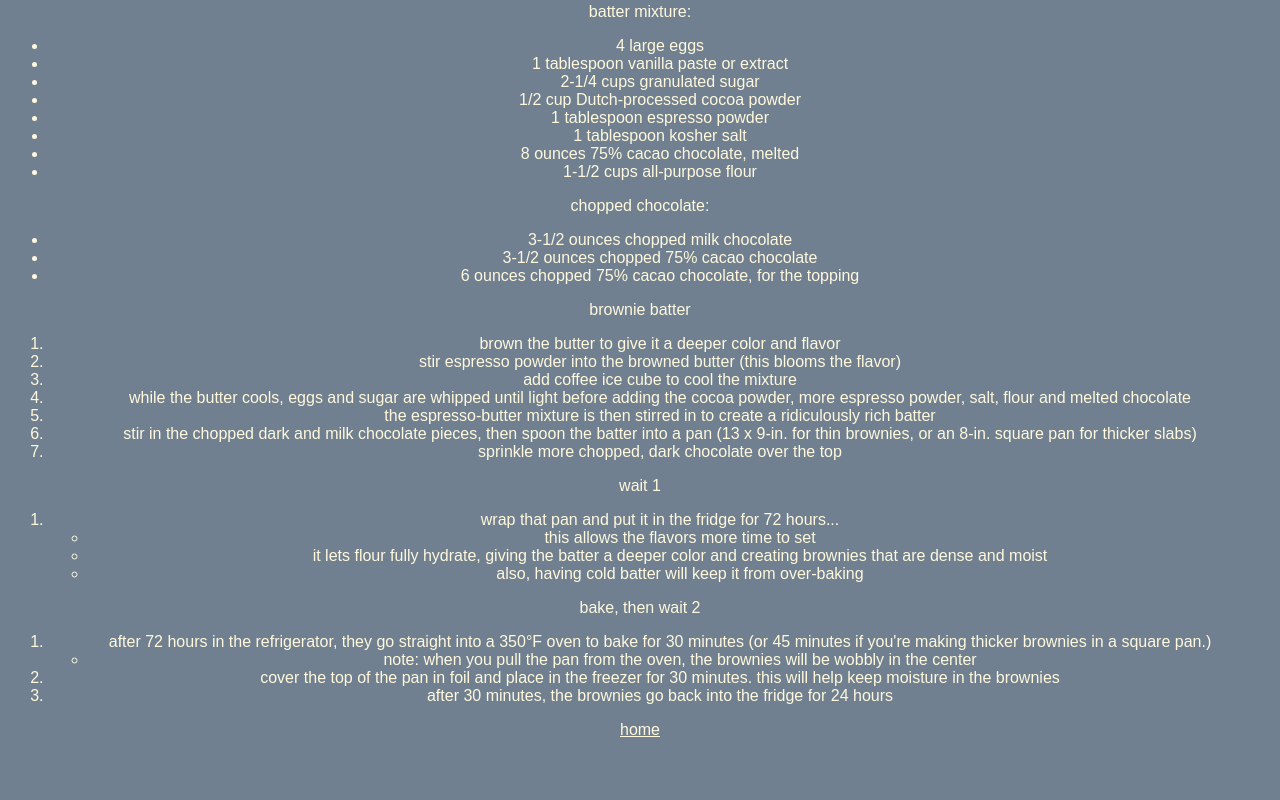
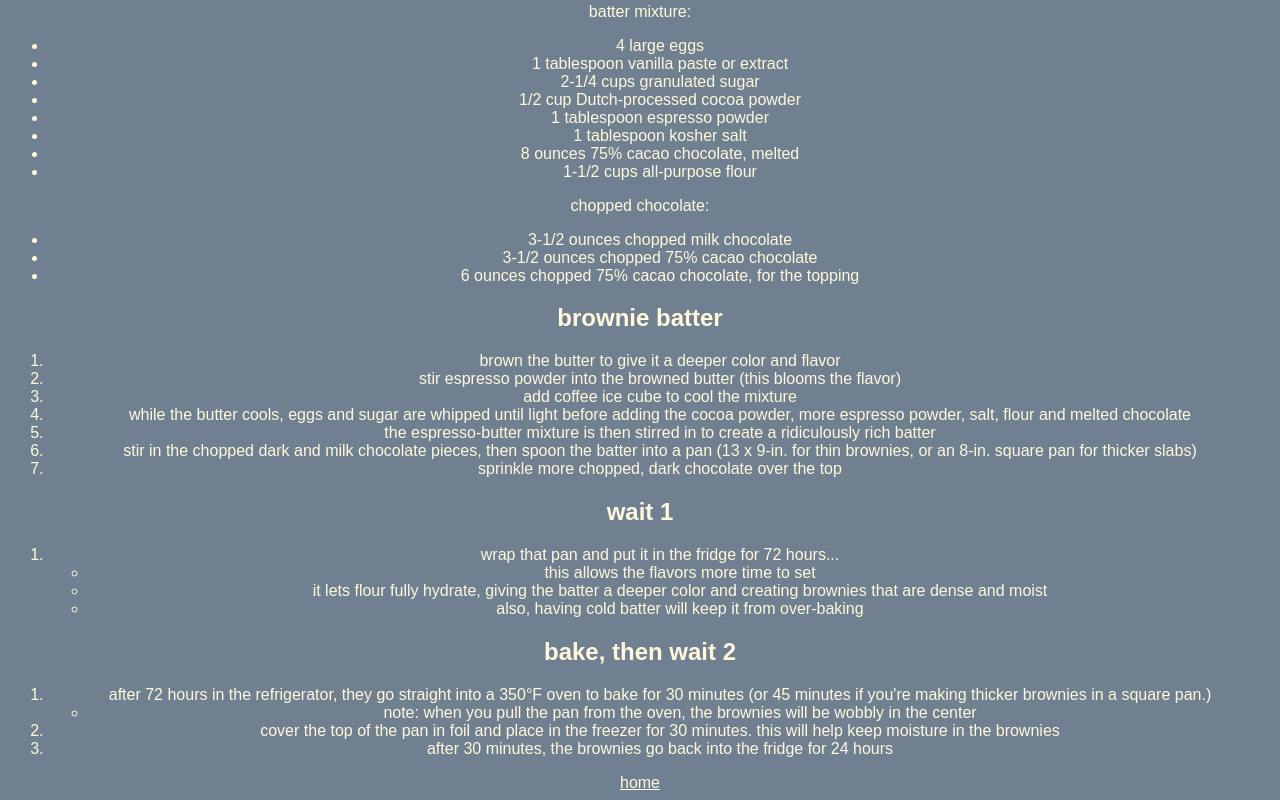
Before and after one commit to xoctavio/odin-recipes-02, a plain HTML site: page recipes/brownies.html in a window 1280 px wide. Shown: the part 813-1613 px from the top of the page. Before the commit the page ends 1560 px from the top, so only its background shows below. Drawn offline with Linux system fonts and the light colour scheme.

Commit message:
Edit elements
- Replaced instruction "p" elements with "h2"

```diff
--- a/recipes/brownies.html
+++ b/recipes/brownies.html
@@ -46,7 +46,7 @@
   <li>6 ounces chopped 75% cacao chocolate, for the topping</li>
  </ul>
 
- <p>brownie batter</p>
+ <h2>brownie batter</h2>
  <ol>
   <li>brown the butter to give it a deeper color and flavor</li>
   <li>stir espresso powder into the browned butter (this blooms the flavor)</li>
@@ -59,7 +59,7 @@
   <li>sprinkle more chopped, dark chocolate over the top</li>
  </ol>
 
- <p>wait 1</p>
+ <h2>wait 1</h2>
  <ol>
   <li>wrap that pan and put it in the fridge for 72 hours...
    <ul>
@@ -70,7 +70,7 @@
   </li>
  </ol>
 
- <p>bake, then wait 2</p>
+ <h2>bake, then wait 2</h2>
  <ol>
   <li>after 72 hours in the refrigerator, they go straight into a 350°F oven to bake for 30 minutes (or 45 minutes if you're making thicker brownies in a square pan.)
    <ul>
```
